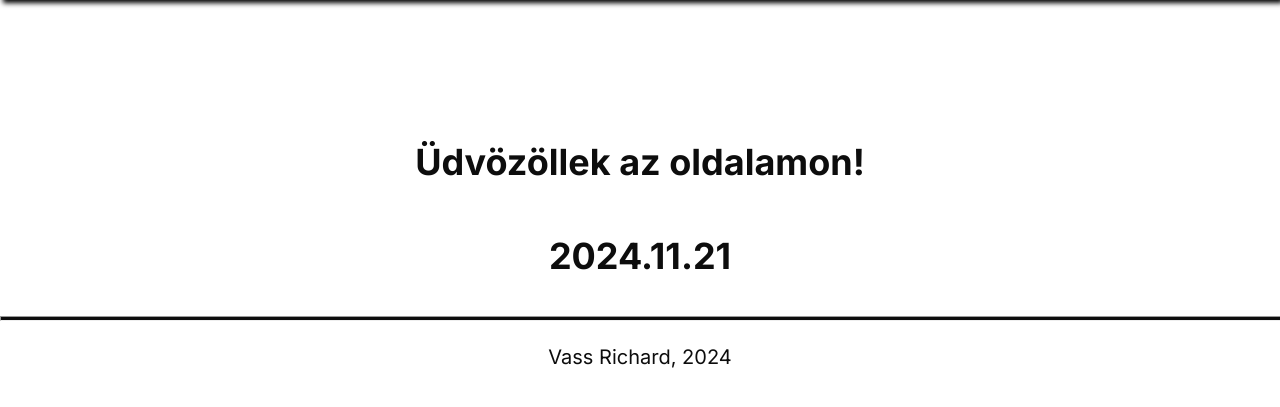
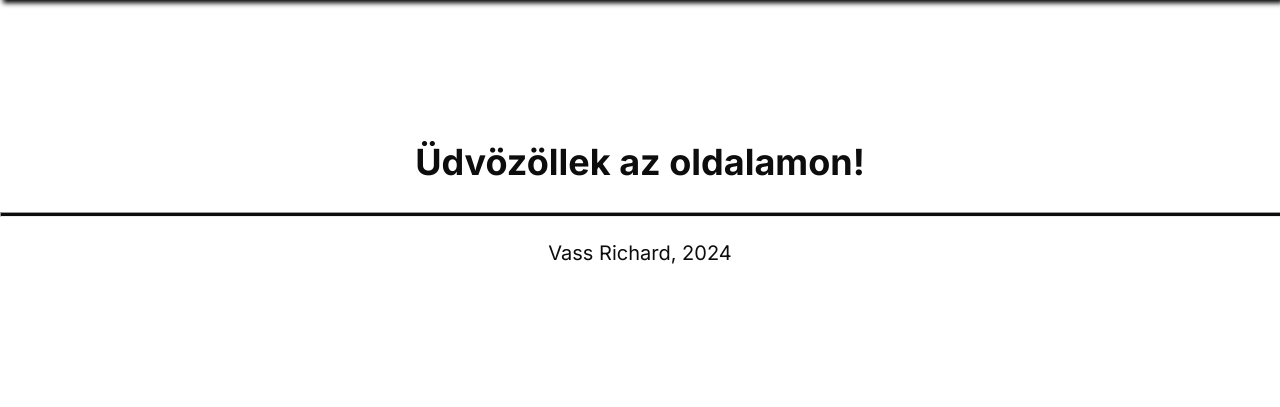
Before and after one commit to RiscyX/RiscyX.github.io, a PHP site: page / in a window 1280 px wide. Shown: the part 80-487 px from the top of the page. Run offline with PHP 8.4, Linux system fonts and the light colour scheme; some libraries are stand-ins or nearby versions; some web fonts are replaced.

Commit message:
Deleted index.php

```diff
--- a/index.phtml
+++ b/index.html
@@ -23,7 +23,6 @@
     <div id="navbar"></div>
     <div class="animate__animated animate__fadeIn mainpage">
         <p class="welcome">Üdvözöllek az oldalamon!</p>
-        <h2 class="date"><?php echo "".date("Y.m.d")?></h2>
     </div>
     <hr>
 <script src="assets/themeToggle.js"></script>
--- a/index.php
+++ b/index.php
@@ -23,7 +23,6 @@
     <div id="navbar"></div>
     <div class="animate__animated animate__fadeIn mainpage">
         <p class="welcome">Üdvözöllek az oldalamon!</p>
-        <h2 class="date"><?php echo "".date("Y.m.d")?></h2>
     </div>
     <hr>
 <script src="assets/themeToggle.js"></script>
```
